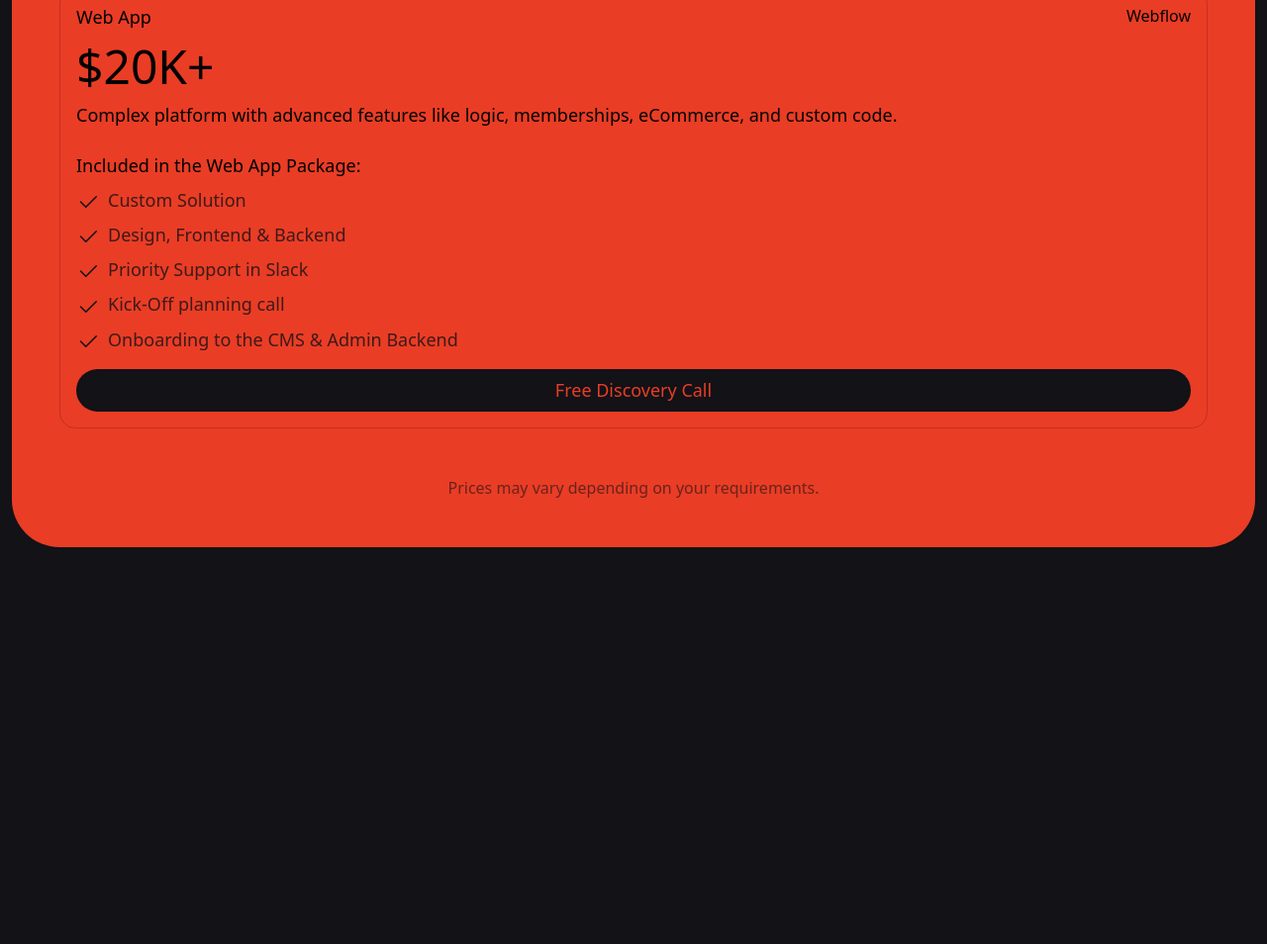
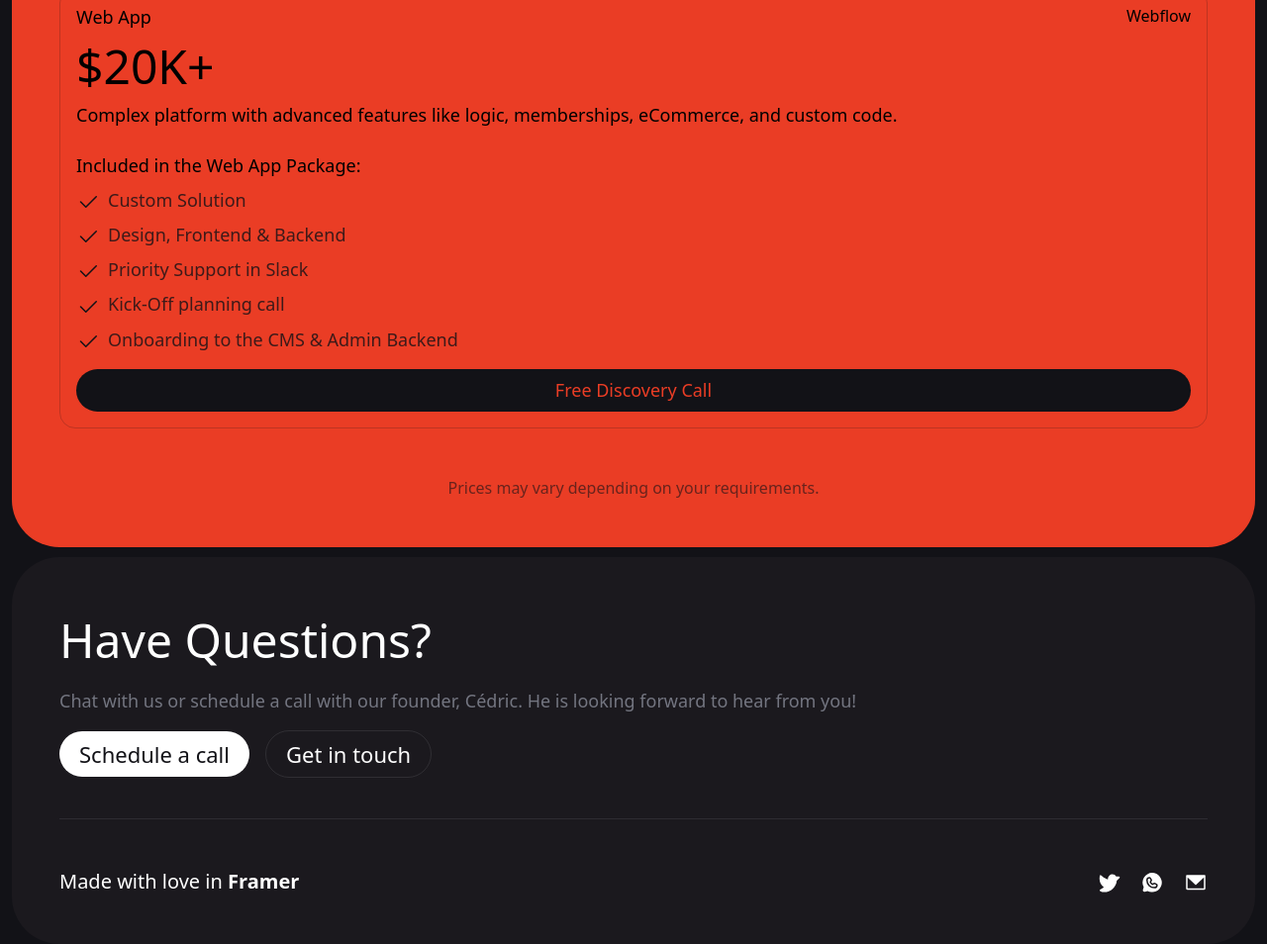
Before and after one commit to Val1t3/mgkprod-sudio_ultra, a website: page src/index.html in a window 1280 px wide. Shown: the part 8523-9477 px from the top of the page at 99% size. Before the commit the page ends 9076 px from the top, so only its background shows below. Drawn offline with Linux system fonts and the light colour scheme.

Commit message:
[ADD] questions section

```diff
--- a/src/index.html
+++ b/src/index.html
@@ -15,6 +15,7 @@
 </head>
 
 <body class="px-3 bg-black-500">
+
 
   <!-- HEADER SECTION -->
   <section id="header" class="bg-black-500 relative z-10">
@@ -45,6 +46,7 @@
     </div>
   </section>
 
+
   <!-- VIDEO SECTION -->
   <section id="video" class="relative z-0">
     <video
@@ -62,6 +64,7 @@
           object-position: 50% 50%;
         "></video>
   </section>
+
 
   <!-- CAROUSEL SECTION -->
   <section id="carousel" class="px-8 pt-20">
@@ -165,6 +168,7 @@
     </div>
   </section>
 
+
   <!-- IMAGE-CONTENT SECTION -->
   <section id="image-content" class="relative space-y-3">
     <div class="m-8 flex justify-between items-center border-t-1 border-gray-500/10">
@@ -249,6 +253,7 @@
     </div>
   </section>
 
+
   <!-- EXPERTISE SECTION -->
   <section id="expertise" class="px-12 divide-y divide-gray-500/10">
     <div class="flex justify-between items-center divide-y">
@@ -284,6 +289,7 @@
       </ul>
     </div>
   </section>
+
 
   <!-- APPROACH SECTION -->
   <section id="approach" class="px-12 divide-y divide-gray-500/10">
@@ -409,6 +415,7 @@
       </ul>
     </div>
   </section>
+
 
   <!-- READY SECTION -->
   <section id="ready" class="bg-orange-500 p-12 rounded-4xl mt-20 divide-y divide-black-500/20">
@@ -712,6 +719,66 @@
       </p>
   </section>
 
+
+  <!-- QUESTIONS SECTION -->
+  <section id="questions" class="p-12 mt-xs rounded-4xl bg-black-300 divide-y divide-gray-300/20">
+    <div class="space-y-3 pb-12">
+      <p class="text-white text-1.7xl font-light">Have Questions?</p>
+      <p class="text-xsm text-gray-300 font-light">Chat with us or schedule a call with our founder, Cédric. He is
+        looking forward to hear from you!</p>
+      <div class="space-x-3 pt-3">
+        <a class="bg-white text-black-500 rounded-4xl py-2 px-5 font-extralight text-lg">Schedule a call</a>
+        <a class="text-white rounded-4xl py-2 px-5 font-extralight text-lg border-1 border-gray-500/20">Get in
+          touch</a>
+      </div>
+    </div>
+    <div class="flex justify-between items-center pt-12">
+      <p class="text-white text-slg font-extralight">Made with love in <span class="font-bold">Framer</span></p>
+      <div class="flex space-x-5">
+        <a class="w-6 logo-hover" href="https://twitter.com/StudioUltraCo">
+          <svg xmlns="http://www.w3.org/2000/svg" viewBox="0 0 256 256" focusable="false"
+            color="var(--token-cf325cbd-ce03-45e2-9df0-ddd775de1b61, rgb(255, 255, 255)) /* {&quot;name&quot;:&quot;White&quot;} */"
+            style="user-select: none; width: 100%; height: 100%; display: inline-block; fill: var(--token-cf325cbd-ce03-45e2-9df0-ddd775de1b61, rgb(255, 255, 255)) ; flex-shrink: 0; cursor: auto;">
+            <g color="var(--token-cf325cbd-ce03-45e2-9df0-ddd775de1b61, rgb(255, 255, 255)) /* {&quot;name&quot;:&quot;White&quot;} */"
+              weight="fill">
+              <path
+                d="M245.7,77.7l-30.2,30.1C209.5,177.7,150.5,232,80,232c-14.5,0-26.5-2.3-35.6-6.8-7.3-3.7-10.3-7.6-11.1-8.8a8,8,0,0,1,3.9-11.9c.2-.1,23.8-9.1,39.1-26.4a108.6,108.6,0,0,1-24.7-24.4c-13.7-18.6-28.2-50.9-19.5-99.1a8.1,8.1,0,0,1,5.5-6.2,8,8,0,0,1,8.1,1.9c.3.4,33.6,33.2,74.3,43.8V88a48.3,48.3,0,0,1,48.6-48,48.2,48.2,0,0,1,41,24H240a8,8,0,0,1,7.4,4.9A8.4,8.4,0,0,1,245.7,77.7Z">
+              </path>
+            </g>
+          </svg>
+        </a>
+        <a class="w-6 logo-hover"
+          href="https://api.whatsapp.com/send/?phone=%2B41789731807&text&type=phone_number&app_absent=0">
+          <svg xmlns="http://www.w3.org/2000/svg" viewBox="0 0 256 256" focusable="false"
+            color="var(--token-cf325cbd-ce03-45e2-9df0-ddd775de1b61, rgb(255, 255, 255)) /* {&quot;name&quot;:&quot;White&quot;} */"
+            style="user-select: none; width: 100%; height: 100%; display: inline-block; fill: var(--token-cf325cbd-ce03-45e2-9df0-ddd775de1b61, rgb(255, 255, 255)) ; flex-shrink: 0; cursor: auto;">
+            <g color="var(--token-cf325cbd-ce03-45e2-9df0-ddd775de1b61, rgb(255, 255, 255)) /* {&quot;name&quot;:&quot;White&quot;} */"
+              weight="fill">
+              <path
+                d="M128,24A104,104,0,0,0,36.8,178l-8.5,30A15.9,15.9,0,0,0,48,227.7l30-8.5A104,104,0,1,0,128,24Zm24.1,168H152a88.1,88.1,0,0,1-88-88.1A36,36,0,0,1,100,68a14.9,14.9,0,0,1,12.9,7.5L124.6,96a15.8,15.8,0,0,1-.2,16.1L117.3,124A41.4,41.4,0,0,0,132,138.7l11.9-7.1a15.8,15.8,0,0,1,16.1-.2l20.5,11.7A14.9,14.9,0,0,1,188,156,36,36,0,0,1,152.1,192Z">
+              </path>
+              <path
+                d="M136.5,154.7a8.1,8.1,0,0,1-7.4.4,55.4,55.4,0,0,1-28.2-28.2,8.1,8.1,0,0,1,.4-7.4l9.4-15.6L99.4,84A19.9,19.9,0,0,0,80,103.9,72,72,0,0,0,152,176h.1A19.9,19.9,0,0,0,172,156.6l-19.9-11.3Z">
+              </path>
+            </g>
+          </svg>
+        </a>
+        <a class="w-6 logo-hover" href="mailto:hey@joinultra.co">
+          <svg xmlns="http://www.w3.org/2000/svg" viewBox="0 0 256 256" focusable="false"
+            color="var(--token-cf325cbd-ce03-45e2-9df0-ddd775de1b61, rgb(255, 255, 255)) /* {&quot;name&quot;:&quot;White&quot;} */"
+            style="user-select: none; width: 100%; height: 100%; display: inline-block; fill: var(--token-cf325cbd-ce03-45e2-9df0-ddd775de1b61, rgb(255, 255, 255)) ; flex-shrink: 0; cursor: auto;">
+            <g color="var(--token-cf325cbd-ce03-45e2-9df0-ddd775de1b61, rgb(255, 255, 255)) /* {&quot;name&quot;:&quot;White&quot;} */"
+              weight="fill">
+              <path
+                d="M224,48H32a8,8,0,0,0-8,8V192a16,16,0,0,0,16,16H216a16,16,0,0,0,16-16V56A8,8,0,0,0,224,48Zm-8,144H40V74.2l82.6,75.7a8,8,0,0,0,10.8,0L216,74.2V192Z">
+              </path>
+            </g>
+          </svg>
+        </a>
+      </div>
+    </div>
+  </section>
+
   <script src="./index.js" />
 
 </body>
--- a/src/styles.css
+++ b/src/styles.css
@@ -17,6 +17,37 @@ html {
   }
   100% {
     transform: translateY(0);
+  }
+}
+
+@keyframes scroll {
+  from {
+    transform: translateX(0);
+  }
+  to {
+    transform: translateX(calc((-480px * 3) - 22px));
+  }
+}
+
+@keyframes logo-animation {
+  from {
+    opacity: 1;
+    transform: scale(1);
+  }
+  to {
+    opacity: 0.5;
+    transform: scale(1.35);
+  }
+}
+
+@keyframes logo-animation-not {
+  from {
+    opacity: 0.5;
+    transform: scale(1.35);
+  }
+  to {
+    opacity: 1;
+    transform: scale(1);
   }
 }
 
@@ -76,15 +107,6 @@ html {
   animation: scroll 50s linear infinite;
 }
 
-@keyframes scroll {
-  from {
-    transform: translateX(0);
-  }
-  to {
-    transform: translateX(calc((-480px * 3) - 22px));
-  }
-}
-
 .head-fixed {
   position: fixed;
   top: 0;
@@ -93,3 +115,15 @@ html {
   border-bottom-left-radius: 48px;
   border-bottom-right-radius: 48px;
 }
+
+.logo-hover:hover {
+  animation-name: logo-animation;
+  animation-duration: 0.3s;
+  animation-fill-mode: forwards;
+}
+
+.logo-hover:not(:hover) {
+  animation-name: logo-animation-not;
+  animation-duration: 0.3s;
+  animation-fill-mode: backwards;
+}
--- a/tailwind.config.js
+++ b/tailwind.config.js
@@ -20,6 +20,7 @@ module.exports = {
         '1': '1px',
       },
       spacing: {
+        'xs': '10px',
         '320': '320px',
         '436': '436.5px',
         '466': '466.22px',
@@ -30,6 +31,7 @@ module.exports = {
       fontSize: {
         'sm': '16px',
         'xsm': '18px',
+        'slg': '20px',
         'lg': '22px',
         'xlg': '24px',
         'xl': '28px',
```
Also changed, not shown: dist/output.css.
